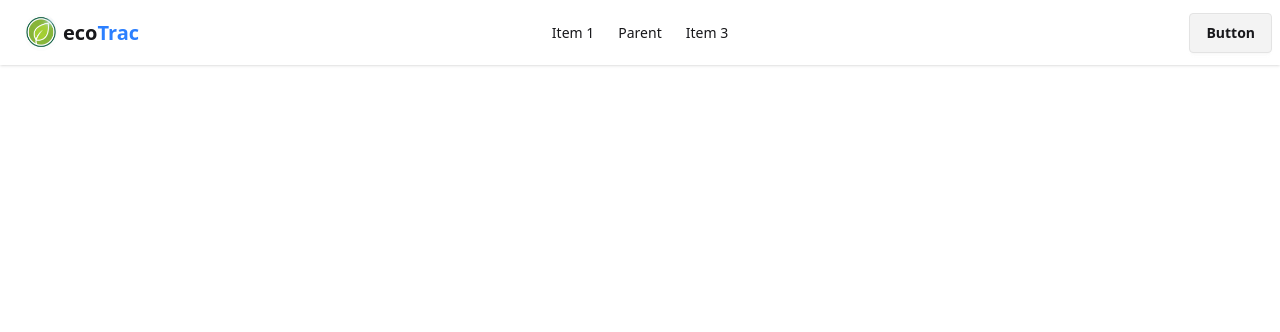
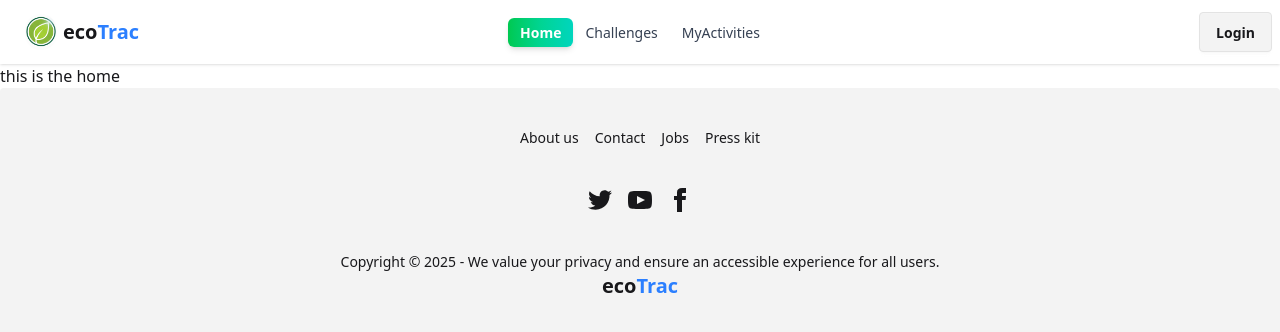
Before and after one commit to nayem-420/b12-a10-ecoTrac-client, a React (Vite) app: page / in a window 1280 px wide. Shown: the top 332 px of the page. Built offline with nearby package versions, Linux system fonts and the light colour scheme.

Commit message:
finishing navbar and added footer

```diff
--- a/src/Components/Footer.jsx
+++ b/src/Components/Footer.jsx
@@ -1,11 +1,62 @@
-import React from 'react';
+import React from "react";
 
 const Footer = () => {
-    return (
-        <div>
-            <h1>this is the footer</h1>
+  return (
+    <footer className="footer footer-horizontal footer-center bg-base-200 text-base-content rounded p-10">
+      <nav className="grid grid-flow-col gap-4">
+        <a className="link link-hover">About us</a>
+        <a className="link link-hover">Contact</a>
+        <a className="link link-hover">Jobs</a>
+        <a className="link link-hover">Press kit</a>
+      </nav>
+      <nav>
+        <div className="grid grid-flow-col gap-4">
+          <a>
+            <svg
+              xmlns="http://www.w3.org/2000/svg"
+              width="24"
+              height="24"
+              viewBox="0 0 24 24"
+              className="fill-current"
+            >
+              <path d="M24 4.557c-.883.392-1.832.656-2.828.775 1.017-.609 1.798-1.574 2.165-2.724-.951.564-2.005.974-3.127 1.195-.897-.957-2.178-1.555-3.594-1.555-3.179 0-5.515 2.966-4.797 6.045-4.091-.205-7.719-2.165-10.148-5.144-1.29 2.213-.669 5.108 1.523 6.574-.806-.026-1.566-.247-2.229-.616-.054 2.281 1.581 4.415 3.949 4.89-.693.188-1.452.232-2.224.084.626 1.956 2.444 3.379 4.6 3.419-2.07 1.623-4.678 2.348-7.29 2.04 2.179 1.397 4.768 2.212 7.548 2.212 9.142 0 14.307-7.721 13.995-14.646.962-.695 1.797-1.562 2.457-2.549z"></path>
+            </svg>
+          </a>
+          <a>
+            <svg
+              xmlns="http://www.w3.org/2000/svg"
+              width="24"
+              height="24"
+              viewBox="0 0 24 24"
+              className="fill-current"
+            >
+              <path d="M19.615 3.184c-3.604-.246-11.631-.245-15.23 0-3.897.266-4.356 2.62-4.385 8.816.029 6.185.484 8.549 4.385 8.816 3.6.245 11.626.246 15.23 0 3.897-.266 4.356-2.62 4.385-8.816-.029-6.185-.484-8.549-4.385-8.816zm-10.615 12.816v-8l8 3.993-8 4.007z"></path>
+            </svg>
+          </a>
+          <a>
+            <svg
+              xmlns="http://www.w3.org/2000/svg"
+              width="24"
+              height="24"
+              viewBox="0 0 24 24"
+              className="fill-current"
+            >
+              <path d="M9 8h-3v4h3v12h5v-12h3.642l.358-4h-4v-1.667c0-.955.192-1.333 1.115-1.333h2.885v-5h-3.808c-3.596 0-5.192 1.583-5.192 4.615v3.385z"></path>
+            </svg>
+          </a>
         </div>
-    );
+      </nav>
+      <aside>
+        <p>
+          Copyright © {new Date().getFullYear()} - We value your privacy and
+          ensure an accessible experience for all users.{" "}
+          <p className="text-xl font-bold">
+            eco<span className="text-blue-500">Trac</span>
+          </p>
+        </p>
+      </aside>
+    </footer>
+  );
 };
 
 export default Footer;
--- a/src/Components/Navbar.jsx
+++ b/src/Components/Navbar.jsx
@@ -1,7 +1,12 @@
 import React from "react";
-import logo from '../assets/ecoTrac-logo.png';
+import logo from "../assets/ecoTrac-logo.png";
+import { NavLink } from "react-router";
 
 const Navbar = () => {
+  const activeRoutes = ({ isActive }) =>
+    isActive
+      ? "bg-gradient-to-r from-green-500 via-emerald-400 to-teal-400 text-white font-semibold rounded-md px-3 py-1 shadow-md transition-all duration-300"
+      : "text-gray-700 hover:text-green-600 hover:bg-gradient-to-r hover:from-green-100 hover:to-teal-100 rounded-md px-3 py-1 transition-all duration-300";
   return (
     <div className="navbar bg-base-100 shadow-sm">
       <div className="navbar-start">
@@ -28,38 +33,50 @@ const Navbar = () => {
             className="menu menu-sm dropdown-content bg-base-100 rounded-box z-1 mt-3 w-52 p-2 shadow"
           >
             <li>
-              <a>Item 1</a>
+              <NavLink className={activeRoutes} to={"/"}>
+                Home
+              </NavLink>
             </li>
             <li>
-              <a>Parent</a>
+              <NavLink className={activeRoutes} to={"/challenges"}>
+                Challenges
+              </NavLink>
             </li>
             <li>
-              <a>Item 3</a>
+              <NavLink className={activeRoutes} to={"/my-activities"}>
+                MyActivities
+              </NavLink>
             </li>
           </ul>
         </div>
         <div className="btn btn-ghost">
           <img src={logo} className="w-8 rounded-full" alt="" />
-          <a className="text-xl font-bold">
+          <NavLink to={'/'} className="text-xl font-bold">
             eco<span className="text-blue-500">Trac</span>
-          </a>
+          </NavLink>
         </div>
       </div>
       <div className="navbar-center hidden lg:flex">
         <ul className="menu menu-horizontal px-1">
           <li>
-            <a>Item 1</a>
+            <NavLink className={activeRoutes} to={"/"}>
+              Home
+            </NavLink>
           </li>
           <li>
-            <a>Parent</a>
+            <NavLink className={activeRoutes} to={"/challenges"}>
+              Challenges
+            </NavLink>
           </li>
           <li>
-            <a>Item 3</a>
+            <NavLink className={activeRoutes} to={"/my-activities"}>
+              MyActivities
+            </NavLink>
           </li>
         </ul>
       </div>
       <div className="navbar-end">
-        <a className="btn">Button</a>
+        <a className="btn">Login</a>
       </div>
     </div>
   );
--- a/src/Layouts/MainLayOuts.jsx
+++ b/src/Layouts/MainLayOuts.jsx
@@ -1,6 +1,7 @@
 import React from 'react';
 import { Outlet } from 'react-router';
 import Navbar from '../Components/Navbar';
+import Footer from '../Components/Footer';
 
 const MainLayOuts = () => {
     return (
@@ -11,7 +12,9 @@ const MainLayOuts = () => {
             <main>
                 <Outlet></Outlet>
             </main>
-            <footer></footer>
+            <footer>
+                <Footer></Footer>
+            </footer>
         </div>
     );
 };
--- a/src/routes/routes.jsx
+++ b/src/routes/routes.jsx
@@ -1,10 +1,27 @@
 import { createBrowserRouter } from "react-router";
 import MainLayOuts from "../Layouts/MainLayOuts";
+import Challenges from "../Pages/Challenges";
+import MyActivities from "../Pages/MyActivities";
+import Home from "../Pages/Home";
 
 export const router = createBrowserRouter([
   {
     path: "/",
     element: <MainLayOuts></MainLayOuts>,
+    children: [
+      {
+        index: true,
+        element: <Home></Home>,
+      },
+      {
+        path: "/challenges",
+        element: <Challenges></Challenges>,
+      },
+      {
+        path: "/my-activities",
+        element: <MyActivities></MyActivities>,
+      },
+    ],
   },
   {
     path: "/auth",
```
